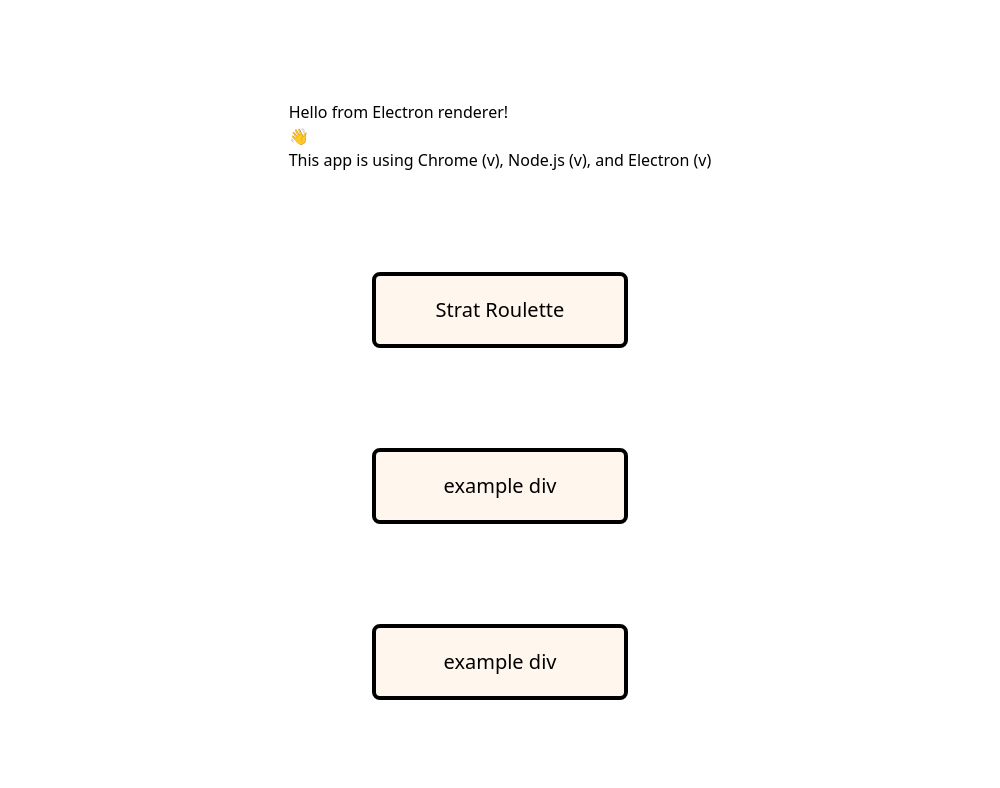
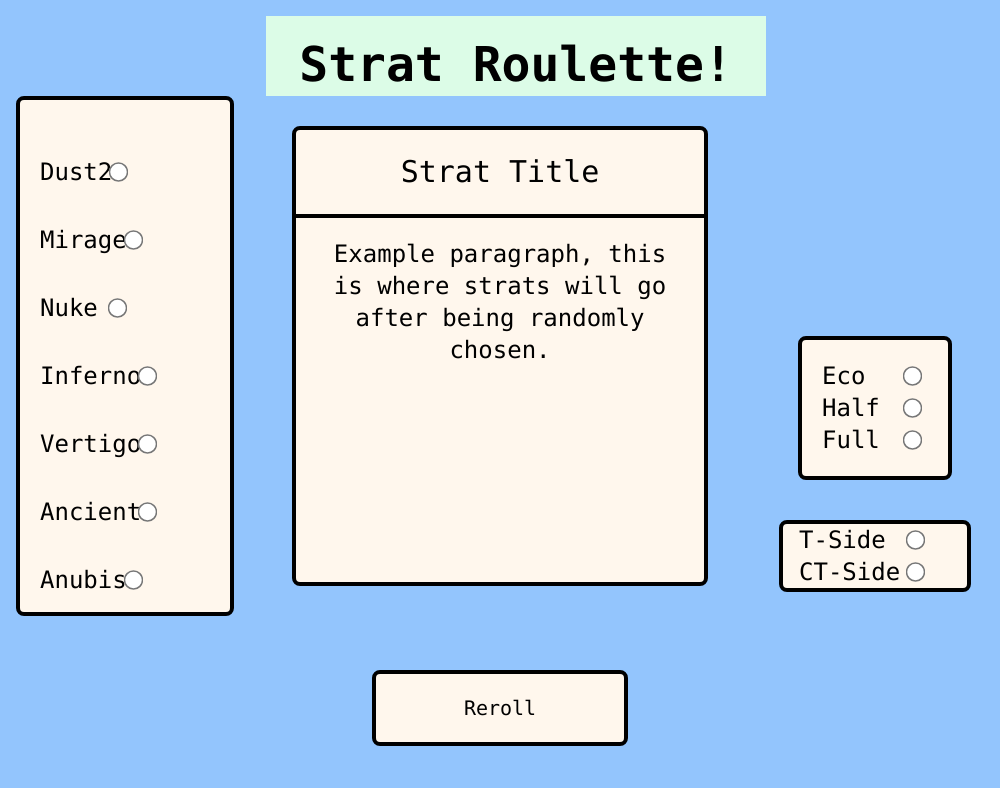
Before and after one commit to CamCalhoun/CS2StratRoulette, an Electron app: page index.html in a window 1000 px wide. Drawn offline with Linux system fonts and the light colour scheme; no server answers.

Commit message:
removed squadgames remainders, converted project to stratroulette

```diff
--- a/index.html
+++ b/index.html
@@ -2,41 +2,116 @@
 <html>
 
 <head>
-	<meta charset="UTF-8" />
-	<!-- https://developer.mozilla.org/en-US/docs/Web/HTTP/CSP -->
-	<meta http-equiv="Content-Security-Policy" content="default-src 'self'; script-src 'self'" />
-	<meta http-equiv="X-Content-Security-Policy" content="default-src 'self'; script-src 'self'" />
-	<title>Hello from Electron renderer!</title>
-
-	<link rel="stylesheet" href="output.css">
+	<link href="output.css" rel="stylesheet">
+	<title>Strat Roulette</title>
+	<script type="module" src="./stratRoulette.js"></script>
 </head>
 
-<body class="h-screen w-screen">
-	<div class="flex flex-col w-full h-full items-center justify-evenly">
-		<div id="head-div">
-			<h1 class="title">Hello from Electron renderer!</h1>
-			<h2>👋</h2>
-			<h2 id='info'></h2>
+<!--<body class="w-[99vw] h-[98vh] font-mono bg-blue-300">-->
+
+<body class="w-screen h-screen font-mono bg-blue-300">
+	<!--<div class="grid grid-cols-[25%_50%_25%] h-full grid-rows-[10%_50%_20%_20%]">-->
+	<div class="grid grid-cols-[25%_50%_25%] h-full grid-rows-[10%_50%_19%_19%]">
+		<!--Title-->
+		<div class="row-start-1 col-start-2 h-full w-full bg-green-100 text-center p-6 text-5xl font-bold m-4">
+			<p>Strat Roulette!</p>
 		</div>
 
-		<a href="stratRoulette.html" id="stratRoulette"
-			class="text-black bg-orange-50 border-4 rounded-lg border-black lg:p-8 md:p-5 lg:w-96 md:w-64 text-center md:text-xl lg:text-3xl">
-			<p>Strat Roulette</p>
-		</a>
+		<!--Map Selector-->
+		<div class="row-start-2 col-start-1 bg-orange-50 row-span-2 border-4 rounded-lg border-black m-4 ">
+			<div class="flex flex-col m-5 text-2xl lg:text-3xl  xl:text-4xl justify-evenly w-2/5 h-full">
+				<div class="flex justify-between"> <label for="dust2">Dust2</label>
+					<input type="radio" id="dust2" name="maps" value="Dust2" class="p-2 scale-150" />
+				</div>
 
-		<a href="placeholder.html" id="placeholder"
-			class="text-black bg-orange-50 border-4 rounded-lg border-black lg:p-8 md:p-5 lg:w-96 md:w-64 text-center md:text-xl lg:text-3xl">
-			<p>example div</p>
-		</a>
+				<div class="flex justify-between"> <label for="mirage">Mirage</label>
+					<input type="radio" id="mirage" name="maps" value="Mirage" class="p-2 scale-150" />
+				</div>
 
-		<a href="placeholder.html" id="placeholder"
-			class="text-black bg-orange-50 border-4 rounded-lg border-black lg:p-8 md:p-5 lg:w-96 md:w-64 text-center md:text-xl lg:text-3xl">
-			<div>
-				<p>example div</p>
+				<div class="flex justify-between"> <label for="nuke">Nuke</label>
+					<input type="radio" id="nuke" name="maps" value="Nuke" class="p-2 scale-150" />
+				</div>
+
+				<div class="flex justify-between"> <label for="inferno">Inferno</label>
+					<input type="radio" id="inferno" name="maps" value="Inferno" class="p-2 scale-150" />
+				</div>
+
+				<div class="flex justify-between"> <label for="vertigo">Vertigo</label>
+					<input type="radio" id="vertigo" name="maps" value="Vertigo" class="p-2 scale-150" />
+				</div>
+
+				<div class="flex justify-between"> <label for="ancient">Ancient</label>
+					<input type="radio" id="ancient" name="maps" value="Ancient" class="p-2 scale-150" />
+				</div>
+
+				<div class="flex justify-between"> <label for="anubis">Anubis</label>
+					<input type="radio" id="anubis" name="maps" value="Anubis" class="p-2 scale-150" />
+				</div>
+
 			</div>
-		</a>
-	</div>
+		</div>
+
+		<!--Strat display window-->
+		<div id="displayWindow"
+			class="row-start-2 col-start-2 row-span-2 bg-orange-50 lg:w-full md:w-5/6 lg:h-full md:h-5/6 text-center border-4 rounded-lg border-black lg:m-4 md:mx-auto md:my-auto">
+			<p id="displayStratTitle" class="border-b-4 border-black text-3xl p-6">Strat Title</p>
+			<p id="displayStratInfo" class="text-2xl leading-8 p-5">Example paragraph, this is where strats will go
+				after being
+				randomly chosen.
+			</p>
+		</div>
+
+		<!--Buy selector-->
+		<div class="row-start-2 col-start-3 mx-12 grid place-items-end">
+			<div class="bg-orange-50 border-4 rounded-lg border-black w-full lg:h-1/2 md:1/3">
+				<div
+					class="flex flex-col m-5 md:text-2xl lg:text-3xl  xl:text-4xl justify-evenly lg:w-1/3 md:w-2/3 lg:h-full md:h-2/3">
+					<div class="flex justify-between"> <label for="eco">Eco</label>
+						<input type="radio" id="eco" name="buys" value="Eco" class="p-2 scale-150" />
+					</div>
+
+					<div class="flex justify-between"> <label for="half">Half</label>
+						<input type="radio" id="half" name="buys" value="Half" class="p-2 scale-150" />
+					</div>
+
+					<div class="flex justify-between"> <label for="full">Full</label>
+						<input type="radio" id="full" name="buys" value="Full" class="p-2 scale-150" />
+					</div>
+				</div>
+			</div>
+		</div>
+
+		<!--Reroll button-->
+		<div onclick="reroll()" class="row-start-4 col-start-2 h-full w-full grid place-items-center m-auto lg:m-4">
+			<p
+				class="text-black bg-orange-50 border-4 rounded-lg border-black lg:p-8 md:p-5 lg:w-96 md:w-64 text-center md:text-xl lg:text-3xl">
+				Reroll
+			</p>
+		</div>
+
+		<!--Side selector-->
+		<div class="row-start-3 col-start-3 m-4 grid place-items-center">
+			<div class="bg-orange-50 border-4 rounded-lg border-black lg:w-96 md:w-48">
+				<div
+					class="flex flex-col text-2xl lg:text-3xl  xl:text-4xl justify-evenly h-full xl:w-1/2 lg:w-1/3 md:w-2/3 mx-4">
+					<div class="flex justify-between"> <label for="tside">T-Side</label>
+						<input type="radio" id="tside" name="sides" value="T" class="p-2 scale-150" />
+					</div>
+					<div class="flex justify-between"> <label for="ctside">CT-Side</label>
+						<input type="radio" id="ctside" name="sides" value="CT" class="p-2 scale-150" />
+					</div>
+				</div>
+			</div>
+		</div>
+
+		<!--Back button-->
+		<!--<div class="row-start-4 col-start-2 h-full w-full grid place-items-center m-auto lg:m-4">-->
+		<!--	<a href="index.html"-->
+		<!--		class="text-black bg-orange-50 border-4 rounded-lg border-black lg:p-8 md:p-5 lg:w-96 md:w-64 text-center md:text-xl lg:text-3xl">-->
+		<!--		Back-->
+		<!--	</a>-->
+		<!--</div>-->
+
 </body>
-<script src="./renderer.js"></script>
 
 </html>
```
Also changed, not shown: stratRoulette.html (deleted, +0 -117 lines), output.css.
